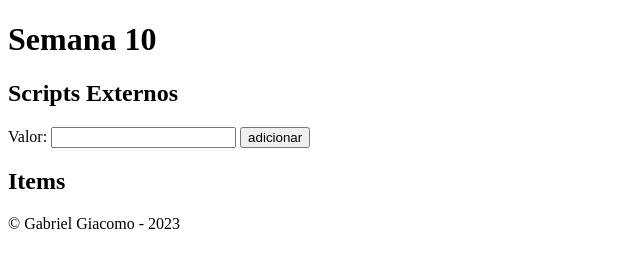
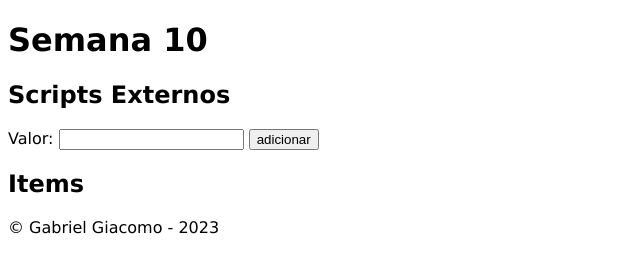
Before and after one commit to ufjf-dcc121/ufjf-dcc121-2023-1-atv10-ggiacz, a plain HTML site: page index.html in a window 1280 px wide. Shown: the whole page, without its empty margins (0-640 px from the left). Drawn offline with Linux system fonts and the light colour scheme.

Commit message:
adiciona arquivo de estilo

```diff
--- /dev/null
+++ b/estilo.css
@@ -0,0 +1,3 @@
+html {
+    font-family: 'Lucida Sans', 'Lucida Sans Regular', 'Lucida Grande', 'Lucida Sans Unicode', Geneva, Verdana, sans-serif;
+}
--- a/index.html
+++ b/index.html
@@ -4,6 +4,7 @@
     <meta charset="UTF-8">
     <meta http-equiv="X-UA-Compatible" content="IE=edge">
     <meta name="viewport" content="width=device-width, initial-scale=1.0">
+    <link rel="stylesheet" href="estilo.css">
     <title>Semana 10</title>
 </head>
 <body>
```
